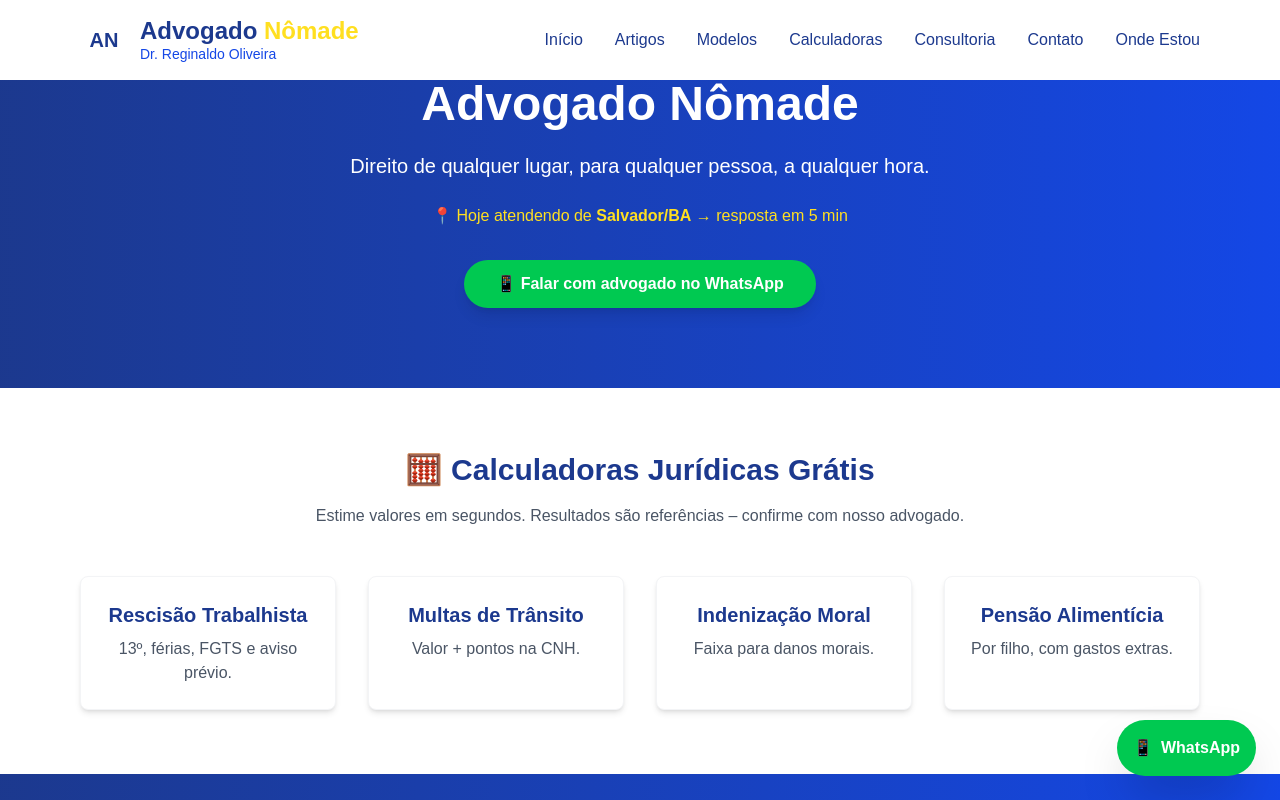
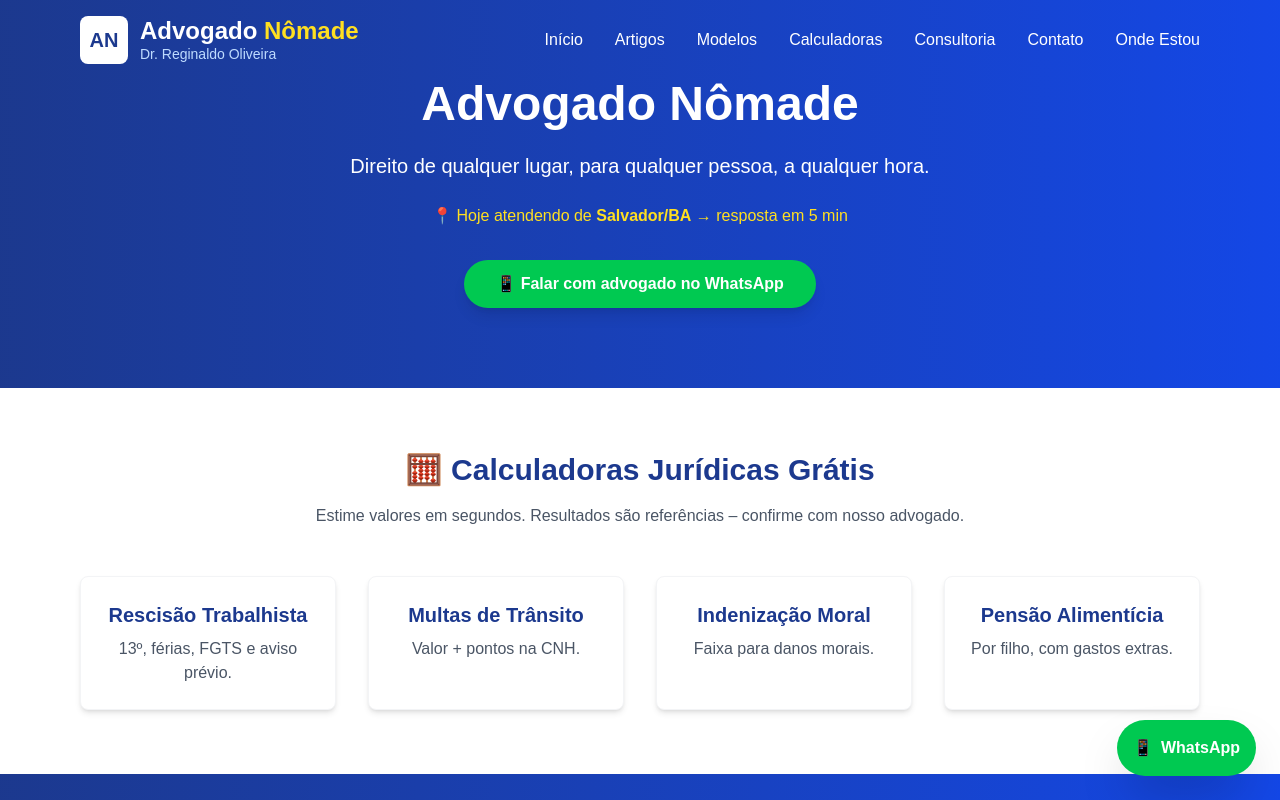
Before and after one commit to mestrereginaldo-site/advogadonomade1, a Next.js app: page / in a window 1280 px wide. Shown: the top 800 px of the page. Built offline with nearby package versions, Linux system fonts and the light colour scheme.

Commit message:
Update Header.tsx

```diff
--- a/app/components/Header.tsx
+++ b/app/components/Header.tsx
@@ -1,3 +1,4 @@
+"use client";
 "use client";
 import Link from "next/link";
 import { useState } from "react";
@@ -6,17 +7,17 @@ export default function Header() {
   const [open, setOpen] = useState(false);
 
   return (
-    <header className="bg-white fixed top-0 left-0 right-0 z-50">
+    <header className="bg-gradient-to-r from-blue-900 to-blue-700 fixed top-0 left-0 right-0 z-50">
       <div className="max-w-6xl mx-auto px-4 py-4 flex justify-between items-center">
         <Link href="/" className="flex items-center space-x-3">
           <div className="w-12 h-12 bg-white rounded-lg flex items-center justify-center">
             <span className="text-blue-900 font-bold text-xl">AN</span>
           </div>
           <div>
-            <div className="text-2xl font-bold text-blue-900 leading-tight">
+            <div className="text-2xl font-bold text-white leading-tight">
               Advogado <span className="text-yellow-300">Nômade</span>
             </div>
-            <div className="text-sm text-blue-700 leading-tight">
+            <div className="text-sm text-blue-200 leading-tight">
               Dr. Reginaldo Oliveira
             </div>
           </div>
@@ -24,30 +25,30 @@ export default function Header() {
 
         <nav className="hidden md:block">
           <ul className="flex space-x-8">
-            <li><Link href="/" className="text-blue-900 hover:text-yellow-300 font-medium transition-colors">Início</Link></li>
-            <li><Link href="/artigos" className="text-blue-900 hover:text-yellow-300 font-medium transition-colors">Artigos</Link></li>
-            <li><Link href="/modelos" className="text-blue-900 hover:text-yellow-300 font-medium transition-colors">Modelos</Link></li>
-            <li><Link href="/calculadoras" className="text-blue-900 hover:text-yellow-300 font-medium transition-colors">Calculadoras</Link></li>
-            <li><Link href="/consultoria" className="text-blue-900 hover:text-yellow-300 font-medium transition-colors">Consultoria</Link></li>
-            <li><Link href="/contato" className="text-blue-900 hover:text-yellow-300 font-medium transition-colors">Contato</Link></li>
-            <li><Link href="/onde-estou" className="text-blue-900 hover:text-yellow-300 font-medium transition-colors">Onde Estou</Link></li>
+            <li><Link href="/" className="text-white hover:text-yellow-300 font-medium transition-colors">Início</Link></li>
+            <li><Link href="/artigos" className="text-white hover:text-yellow-300 font-medium transition-colors">Artigos</Link></li>
+            <li><Link href="/modelos" className="text-white hover:text-yellow-300 font-medium transition-colors">Modelos</Link></li>
+            <li><Link href="/calculadoras" className="text-white hover:text-yellow-300 font-medium transition-colors">Calculadoras</Link></li>
+            <li><Link href="/consultoria" className="text-white hover:text-yellow-300 font-medium transition-colors">Consultoria</Link></li>
+            <li><Link href="/contato" className="text-white hover:text-yellow-300 font-medium transition-colors">Contato</Link></li>
+            <li><Link href="/onde-estou" className="text-white hover:text-yellow-300 font-medium transition-colors">Onde Estou</Link></li>
           </ul>
         </nav>
 
         <div className="md:hidden">
-          <button onClick={() => setOpen(!open)} className="text-2xl text-blue-900">
+          <button onClick={() => setOpen(!open)} className="text-2xl text-white">
             ☰
           </button>
           {open && (
-            <div className="absolute top-full left-0 right-0 bg-white">
+            <div className="absolute top-full left-0 right-0 bg-blue-800">
               <div className="flex flex-col p-4 space-y-4">
-                <Link href="/" onClick={() => setOpen(false)} className="text-blue-900 hover:text-yellow-300 font-medium">Início</Link>
-                <Link href="/artigos" onClick={() => setOpen(false)} className="text-blue-900 hover:text-yellow-300 font-medium">Artigos</Link>
-                <Link href="/modelos" onClick={() => setOpen(false)} className="text-blue-900 hover:text-yellow-300 font-medium">Modelos</Link>
-                <Link href="/calculadoras" onClick={() => setOpen(false)} className="text-blue-900 hover:text-yellow-300 font-medium">Calculadoras</Link>
-                <Link href="/consultoria" onClick={() => setOpen(false)} className="text-blue-900 hover:text-yellow-300 font-medium">Consultoria</Link>
-                <Link href="/contato" onClick={() => setOpen(false)} className="text-blue-900 hover:text-yellow-300 font-medium">Contato</Link>
-                <Link href="/onde-estou" onClick={() => setOpen(false)} className="text-blue-900 hover:text-yellow-300 font-medium">Onde Estou</Link>
+                <Link href="/" onClick={() => setOpen(false)} className="text-white hover:text-yellow-300 font-medium">Início</Link>
+                <Link href="/artigos" onClick={() => setOpen(false)} className="text-white hover:text-yellow-300 font-medium">Artigos</Link>
+                <Link href="/modelos" onClick={() => setOpen(false)} className="text-white hover:text-yellow-300 font-medium">Modelos</Link>
+                <Link href="/calculadoras" onClick={() => setOpen(false)} className="text-white hover:text-yellow-300 font-medium">Calculadoras</Link>
+                <Link href="/consultoria" onClick={() => setOpen(false)} className="text-white hover:text-yellow-300 font-medium">Consultoria</Link>
+                <Link href="/contato" onClick={() => setOpen(false)} className="text-white hover:text-yellow-300 font-medium">Contato</Link>
+                <Link href="/onde-estou" onClick={() => setOpen(false)} className="text-white hover:text-yellow-300 font-medium">Onde Estou</Link>
               </div>
             </div>
           )}
```
